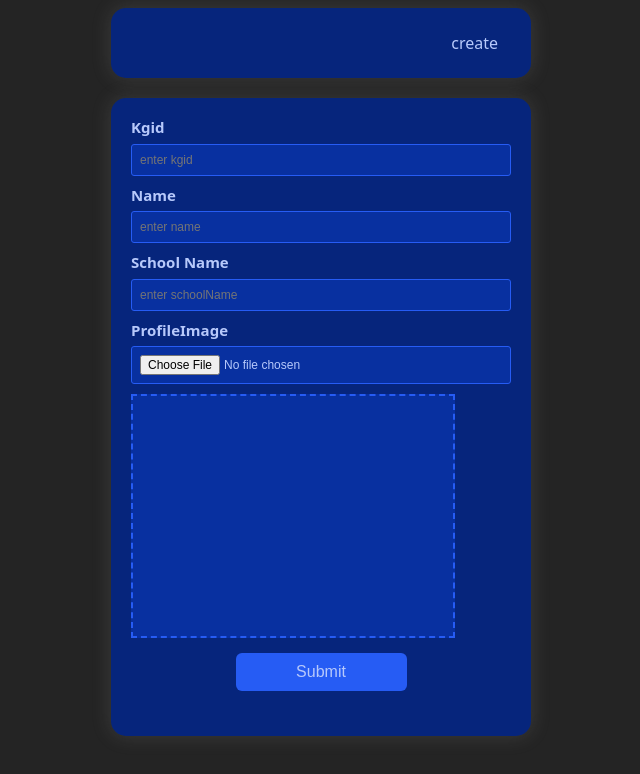
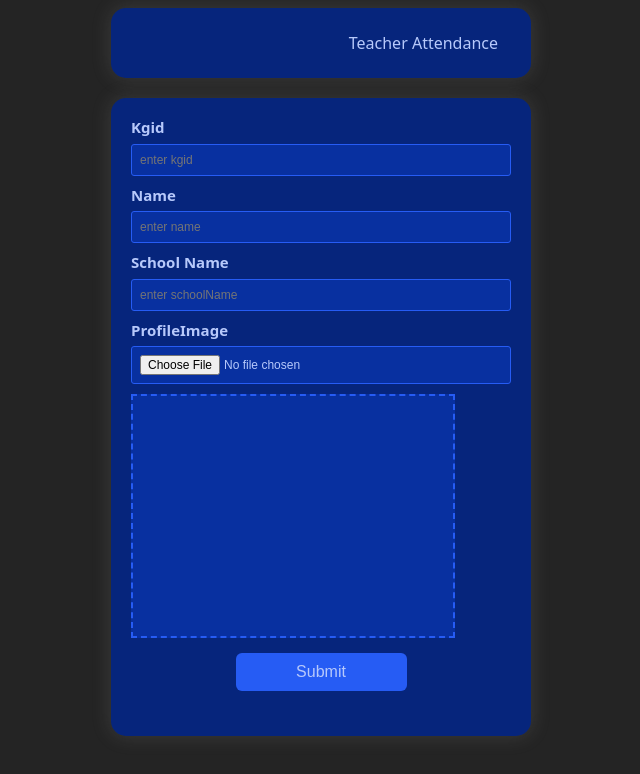
Before and after one commit to Jas2365/frontend, a React (Vite) app: page / in a window 1280 px wide. Shown: the top 774 px of the page, without its empty margins (319-959 px from the left). Built offline with nearby package versions, Linux system fonts and the light colour scheme; no server answers.

Commit message:
heading changed

```diff
--- a/src/App.jsx
+++ b/src/App.jsx
@@ -9,7 +9,7 @@ function App() {
     <>
       <nav>
         {/* <Link to="/">Home</Link> */}
-        <Link to="/">create</Link>
+        <Link to="/">Teacher Attendance</Link>
       </nav>
       <Routes>
         {/* <Route path="/" element={<Homepage />} /> */}
```
